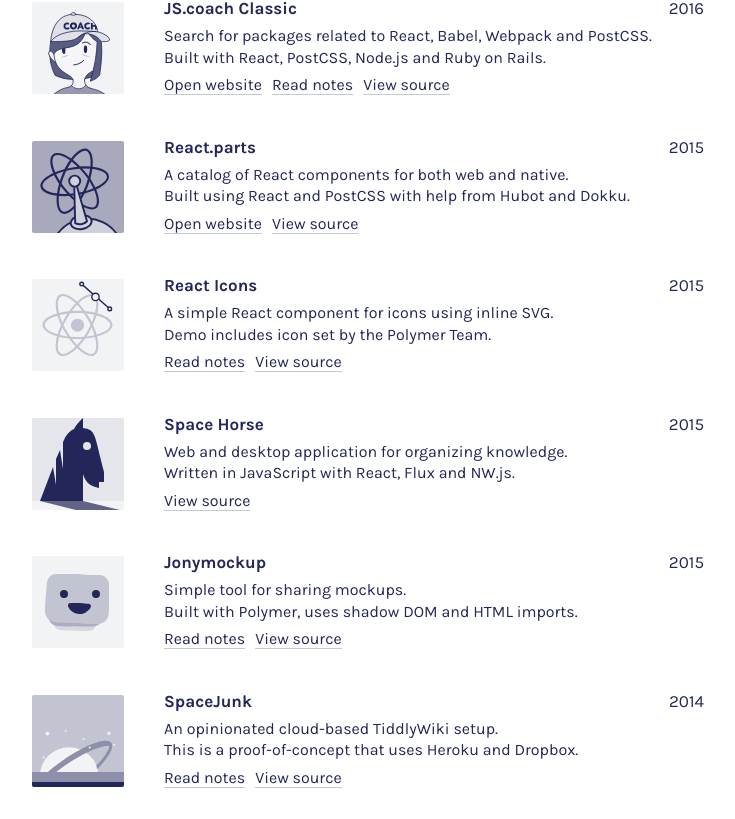
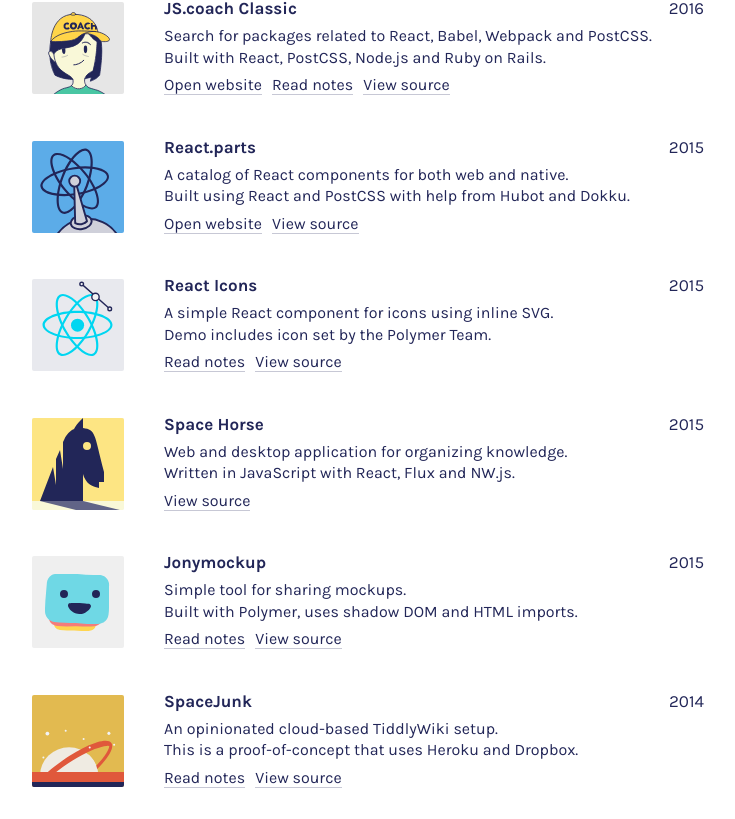
Before and after one commit to dmfrancisco/david.tools, a React (Create React App) app: page / in a window 1280 px wide. Shown: the part 1301-2120 px from the top of the page, without its empty margins (272-1007 px from the left). Built offline with nearby package versions, Linux system fonts and the light colour scheme; the HTML template or start-up script is replaced by a standard one.

Commit message:
Changes to hover effect for small screens

```diff
--- a/src/Projects.css
+++ b/src/Projects.css
@@ -135,6 +135,20 @@
   stroke: currentColor !important;
 }
 
+@media (max-device-width: 1024px) {
+  .Project [data-hover-bg] {
+    background: currentColor !important;
+  }
+
+  .Project [data-hover-fill] {
+    fill: currentColor !important;
+  }
+
+  .Project [data-hover-stroke] {
+    stroke: currentColor !important;
+  }
+}
+
 .Project:hover [data-flicker] {
   animation: flicker 3s linear infinite;
 }
--- a/src/img/Spacejunk.js
+++ b/src/img/Spacejunk.js
@@ -39,7 +39,7 @@
         d="M37 108.8c16 0 29-12.7 29-28.3C66 65 53 52.3 37 52.3S8 64.9 8 80.5s13 28.3 29 28.3z"
         mask="url(#b)"
       />
-      <path fill="#8E90AA" style={{ color: "#E0583B" }} data-hover-fill d="M0 77h92v10H0z" />
+      <path fill="#8E90AA" style={{ color: "#E0583B" }} data-hover-fill d="M0 77h92v12H0z" />
       <path fill="#222658" d="M0 87h92v5H0z" />
       <ellipse cx="15.4" cy="38.6" fill="#F2F3F5" rx="1.9" ry="1.9" />
       <ellipse cx="11.4" cy="62.5" fill="#F2F3F5" rx="1" ry="1" />
```
